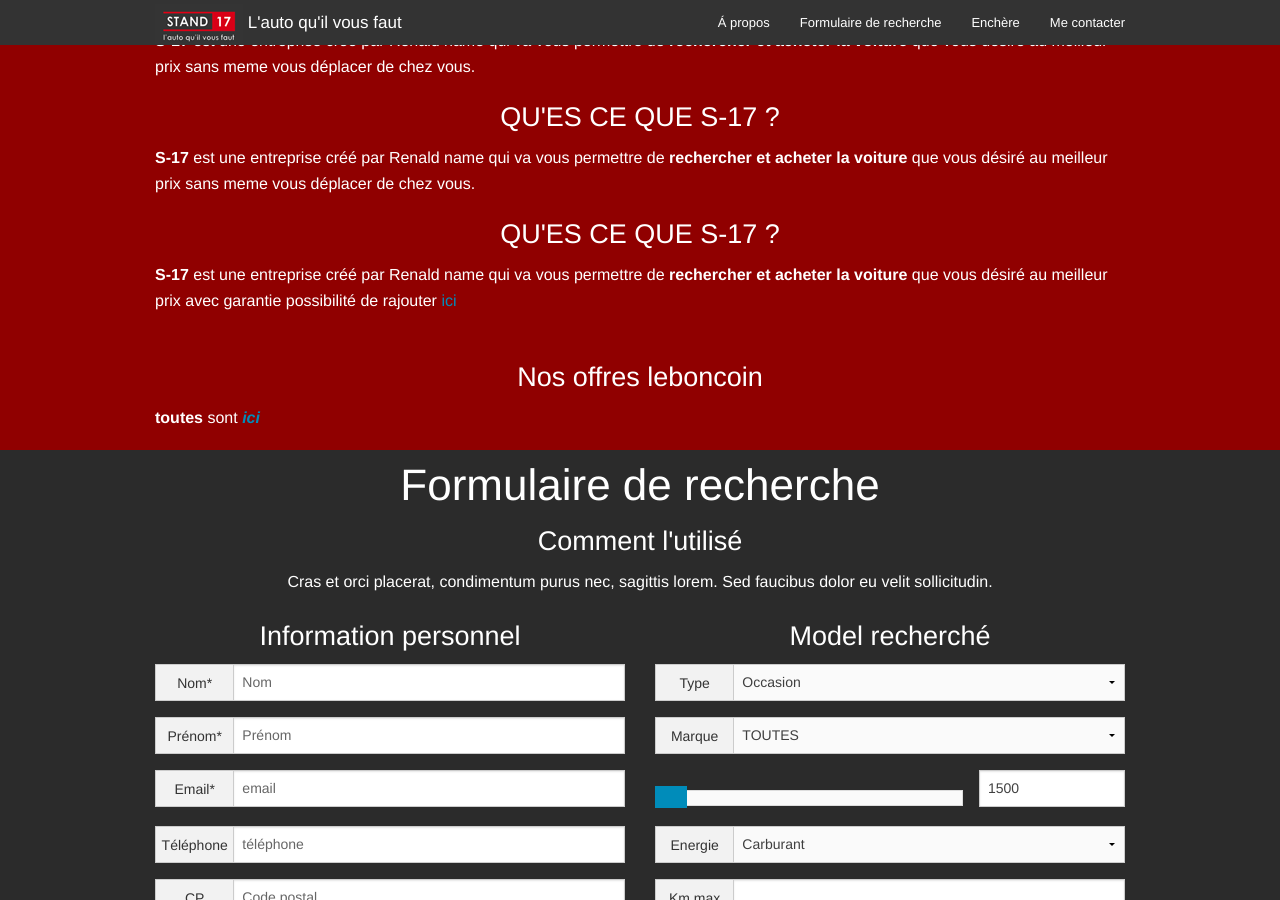
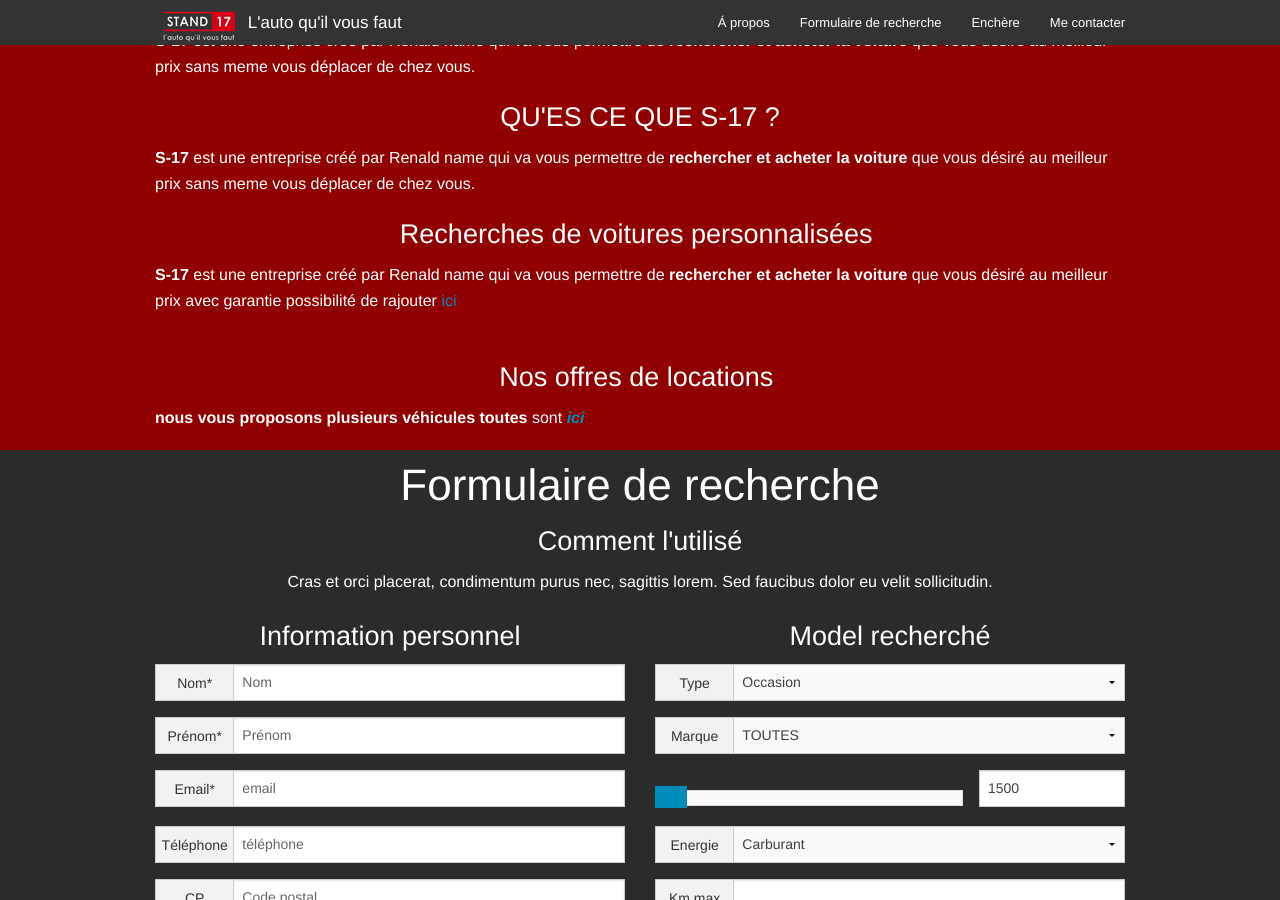
Before and after one commit to Thegeiger/S-17, a Jekyll site: the page built from index.html, in a window 1280 px wide and 900 px high, scrolled down 938 px. Built offline with Jekyll 4.4.1, drawn with Linux system fonts in a browser that asks for light colours.

Commit message:
Updated 'index.html' via CloudCannon

```diff
--- a/index.html
+++ b/index.html
@@ -96,10 +96,10 @@ enchere:
             <p class="editable"><strong>S-17</strong> est une entreprise créé par Renald name qui va vous permettre de <strong>rechercher et acheter la voiture</strong> que vous désiré au meilleur prix sans meme vous déplacer de chez vous.</p>
             <h3 class="text-center editable">QU'ES CE QUE S-17 ?</h3>
             <p class="editable"><strong>S-17</strong> est une entreprise créé par Renald name qui va vous permettre de <strong>rechercher et acheter la voiture</strong> que vous désiré au meilleur prix sans meme vous déplacer de chez vous.</p>
-            <h3 class="text-center editable">QU'ES CE QUE S-17 ?</h3>
+            <h3 class="text-center editable">Recherches de voitures personnalis&eacute;es&nbsp;</h3>
             <p class="editable"><strong>S-17</strong> est une entreprise cr&eacute;&eacute; par Renald name qui va vous permettre de <strong>rechercher et acheter la voiture</strong> que vous d&eacute;sir&eacute; au meilleur prix avec garantie possibilit&eacute; de rajouter <a href="https://www.carsontheweb.com/fr-fr/cotw/car/list">ici</a><br />&nbsp;</p>
-            <h3 class="text-center editable">Nos offres leboncoin</h3>
-            <p class="editable"><b>toutes </b>sont<a href="https://www.drivy.com/dashboard/cars"><em><b>&nbsp;ici</b></em></a></p>
+            <h3 class="text-center editable">Nos offres de locations&nbsp;</h3>
+            <p class="editable"><b>nous vous proposons plusieurs v&eacute;hicules toutes </b>sont<a href="https://www.drivy.com/dashboard/cars"><em><b>&nbsp;ici</b></em></a></p>
           </div>
         </div>
 
```
